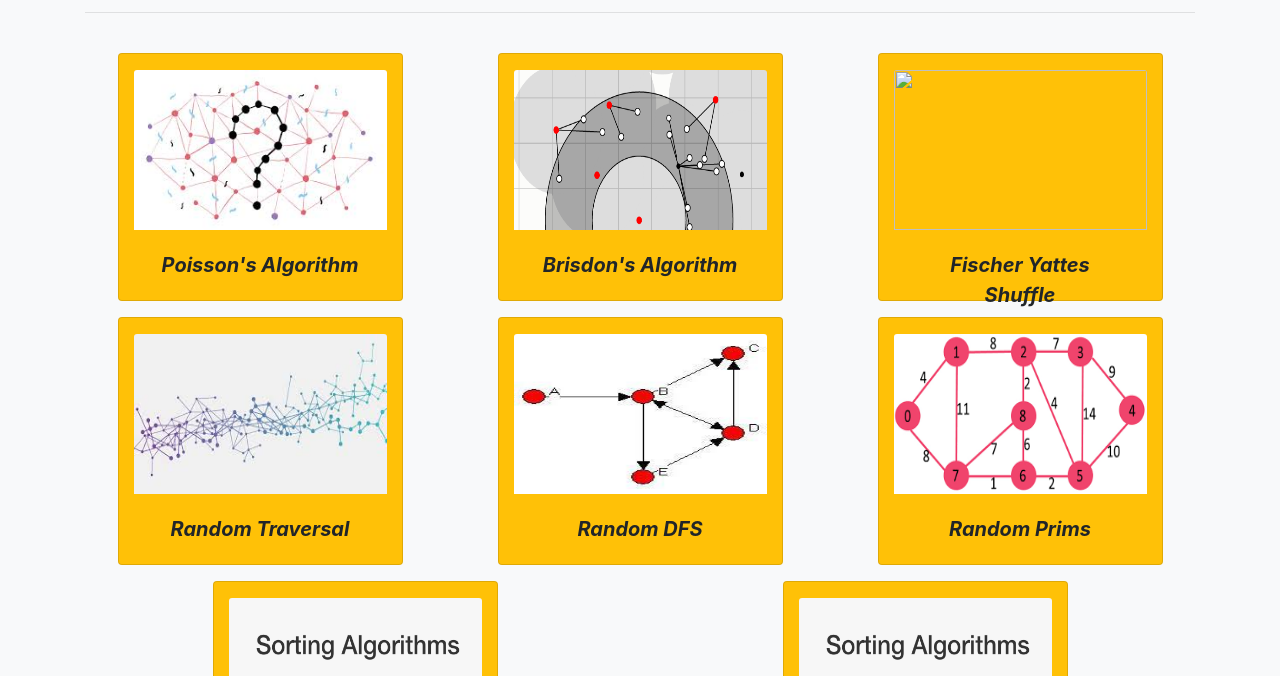
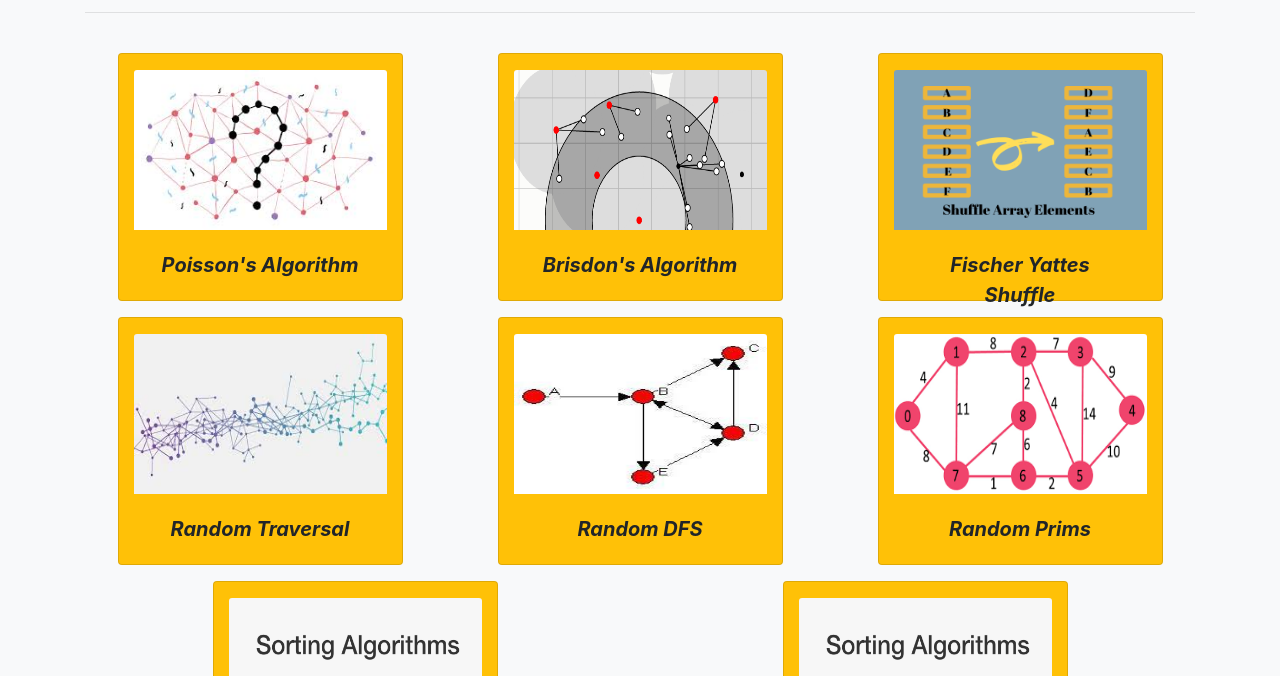
Before and after one commit to nisargnparikh/algorithm_visualizer, a plain HTML site: page index.html in a window 1280 px wide. Shown: the part 124-800 px from the top of the page. Drawn offline with nearby package versions, Linux system fonts and the light colour scheme.

Commit message:
fixed algorithm file path

```diff
--- a/index.html
+++ b/index.html
@@ -65,7 +65,7 @@
         </div>
         <div class="card col-lg-3 mb-3 pt-3 bg-warning">
           <a href="Algorithm visualization/bost.ocks.org/mike/algorithms/fisheryatesshuffle.html">
-            <img src="Algorithm visualization/bost.ocks.org/mike/algorithms/img/shuffle.png" class="card-img-top"
+            <img src="Algorithm visualization/bost.ocks.org/mike/algorithms/img/shuffle.jpg" class="card-img-top"
           /></a>
           <div class="card-body text-center font-weight-bold font-italic">
             <p>Fischer Yattes Shuffle</p>
```
